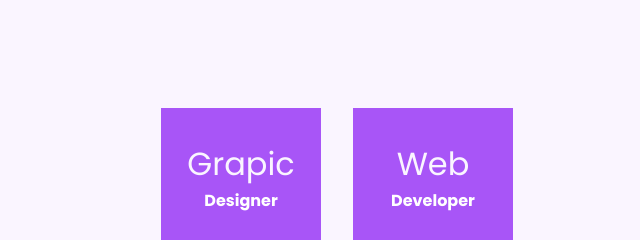
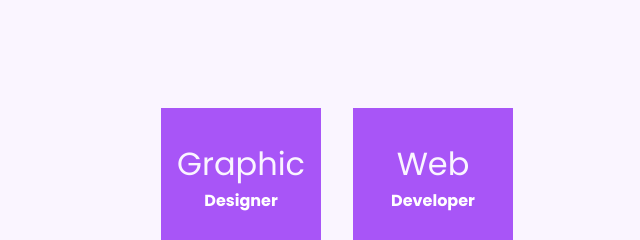
Before and after one commit to MisbahQureshi/portfolio, a plain HTML site: page index.html in a window 1280 px wide. Shown: the part 1197-1437 px from the top of the page, 611-1251 px from the left. Drawn offline with Linux system fonts and the light colour scheme.

Commit message:
SpellCheck

```diff
--- a/index.html
+++ b/index.html
@@ -187,7 +187,7 @@
             </div>
 
             <div class="box">
-              <span>Grapic</span>
+              <span>Graphic</span>
               <h3>Designer</h3>
             </div>
 
```
